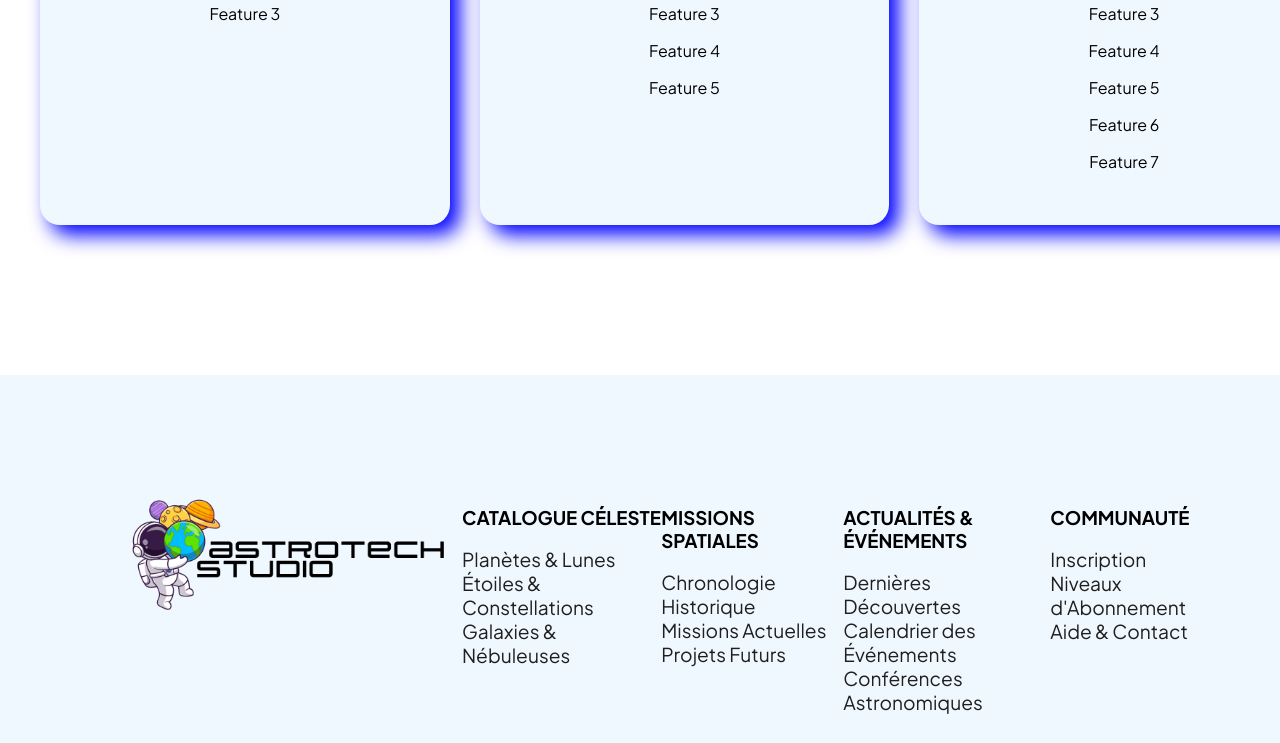
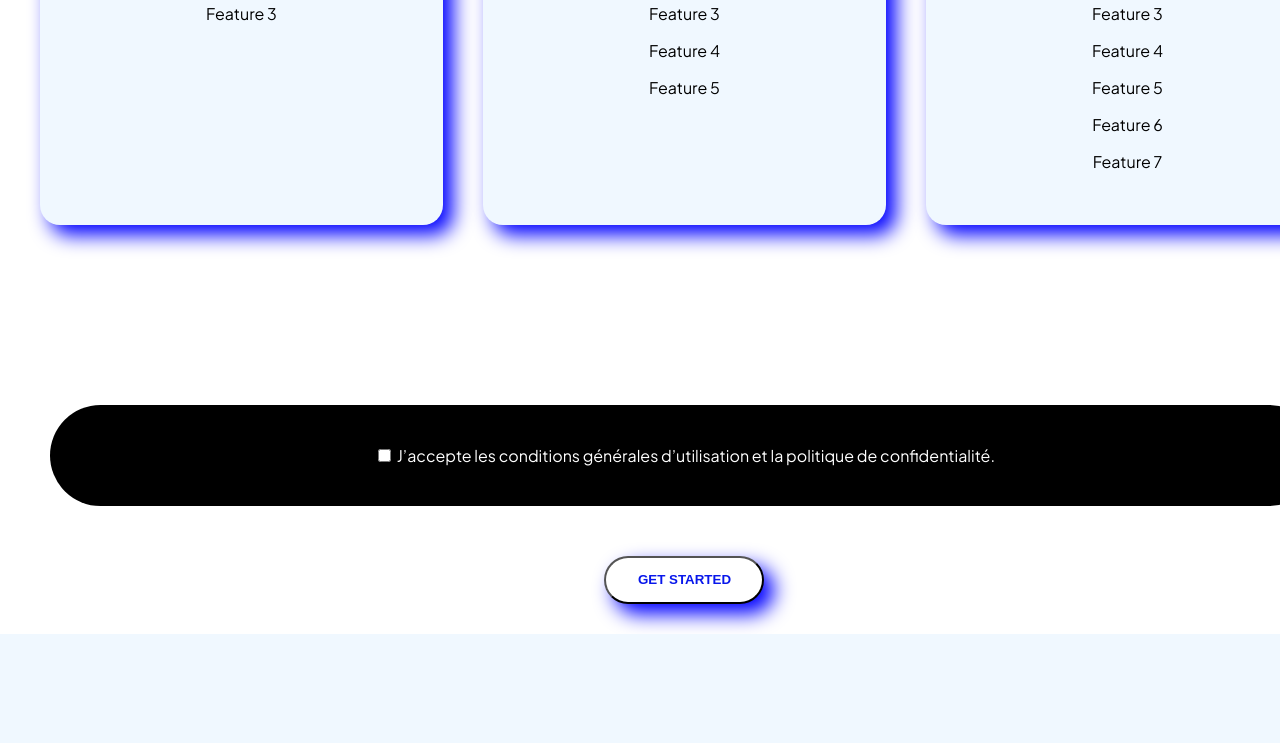
Before and after one commit to zakaryahari/CosmicExplore, a plain HTML site: page pages/inscription.html in a window 1280 px wide. Shown: the part 1292-2035 px from the top of the page. Drawn offline with Linux system fonts and the light colour scheme.

Commit message:
L'ajoute de Acceptation des conditions générales et le button start

```diff
--- a/pages/inscription.html
+++ b/pages/inscription.html
@@ -64,16 +64,16 @@
                             </div>
 
                             <div>
-                                <input type="radio" name="Oussama-choix01" id="Oussama-choix01">
+                                <input type="radio" name="Oussama-choix" id="Oussama-choix01">
                                 <label for="Oussama-choix01">Débutant</label>
                             </div>
                             <div>
-                                <input type="radio" name="Oussama-choix02" id="Oussama-choix01">
+                                <input type="radio" name="Oussama-choix" id="Oussama-choix01">
                                 <label for="Oussama-choix01">Intermédiaire</label>
                             </div>
 
                             <div>
-                                <input type="radio" name="Oussama-choix03" id="Oussama-choix03">
+                                <input type="radio" name="Oussama-choix" id="Oussama-choix03">
                                 <label for="Oussama-choix03">Expert</label>
                             </div>
 
@@ -149,9 +149,19 @@
                     <P>Feature 5</P>
                     <P>Feature 6</P>
                     <P>Feature 7</P>
+                </div>
+            </div>
+            <div class="Oussama-discvoer-container3">
+                <div class="Oussama-conditions">
+                    <input type="checkbox" id="Oussama-conditions" >
+                    <label for="Oussama-conditions">J’accepte les conditions générales d’utilisation et la politique de confidentialité.</label>
+                </div>
 
             </div>
+            <div class="Oussama-button">
+                <button>GET STARTED</button>
             </div>
+
         </section>
 
         <footer class="footer">
--- a/style.css
+++ b/style.css
@@ -174,6 +174,16 @@ button.Sidebar{
 }
 
 
+
+
+
+
+
+
+
+
+
+
 /* Oussama-inscription CSS */
 .Oussama-Informations{
     padding: 50px 200px;
@@ -187,6 +197,10 @@ button.Sidebar{
     align-items: center;
     gap: 15px;
     box-shadow: 10px 10px 20px  blue ;
+
+}
+.Oussama-abonnement1 h2{
+    color: blue;
 
 }
 .Oussama-fname{
@@ -210,7 +224,7 @@ button.Sidebar{
     align-items: center;
 }
 #Oussama-fdate{
-    color: aliceblue;
+    color: rgba(240, 248, 255, 0.459);
     width: 100%;
     height: 40px;
     background-color: black;
@@ -218,7 +232,7 @@ button.Sidebar{
     border-radius: 10px;
 }
 #Oussama-fLocalisation{
-    color: aliceblue;
+    color: rgba(240, 248, 255, 0.459);
     width: 100%;
     height: 50px;
     background-color: black;
@@ -272,6 +286,7 @@ input{
 }
 .Oussama-discvoer-container2{
     margin: 20px;
+    padding: 20px;
     border-radius: 20px;
     height: 700px;
     background-image: url(images/pexels-pixabay-256379.jpg);
@@ -279,8 +294,8 @@ input{
     display: grid;
     grid-template-columns: 1fr 1fr 1fr;
     align-items: center;
-    gap: 30px;
-    padding: 20px;
+    gap: 40px;
+
 }
 .Oussama-abonnement1{
     justify-items: center;
@@ -322,6 +337,49 @@ input{
     font-weight: bold;
     background-color: #0F62FE;
 }
+
+.Oussama-discvoer-container3{
+    text-align: center;
+    margin: 50px;
+    padding: 40px;
+    background-color: #000000;
+    border-radius: 20rem;
+
+}
+.Oussama-conditions{
+    color: #ffffff;
+}
+.Oussama-button{
+    display: flex;
+    justify-content: center;
+    margin: 30px;
+}
+.Oussama-button button{
+    width: 10rem;
+    height: 3rem;
+    border-radius: 10rem;
+    color: rgb(8, 23, 235);
+    font-weight: bold;
+    background-color: white;
+    box-shadow: 10px 10px 20px  blue ;
+
+
+}
+
+
+
+
+
+
+
+
+
+
+
+
+
+
+
 
 
 
```
Lines whose indentation alone changed are shown as unchanged.
